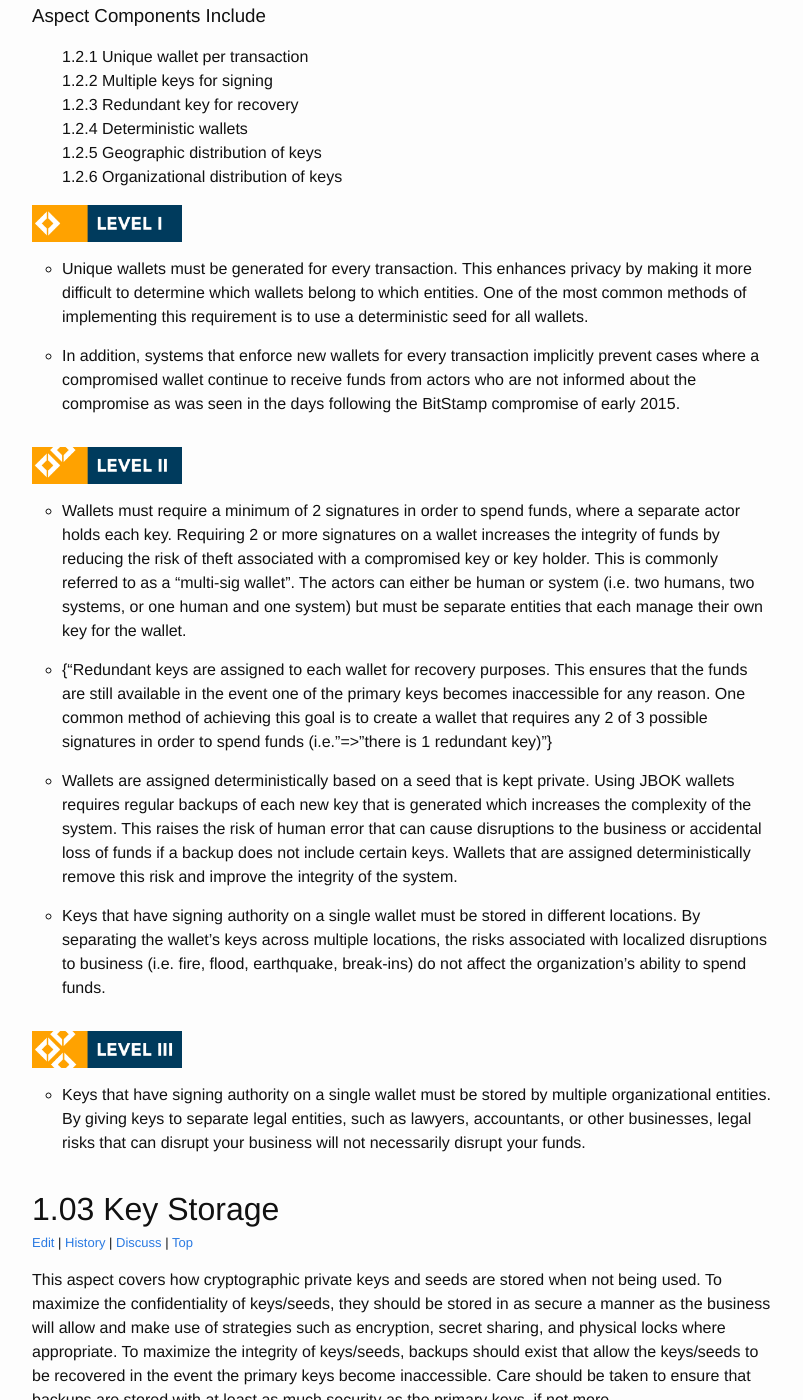
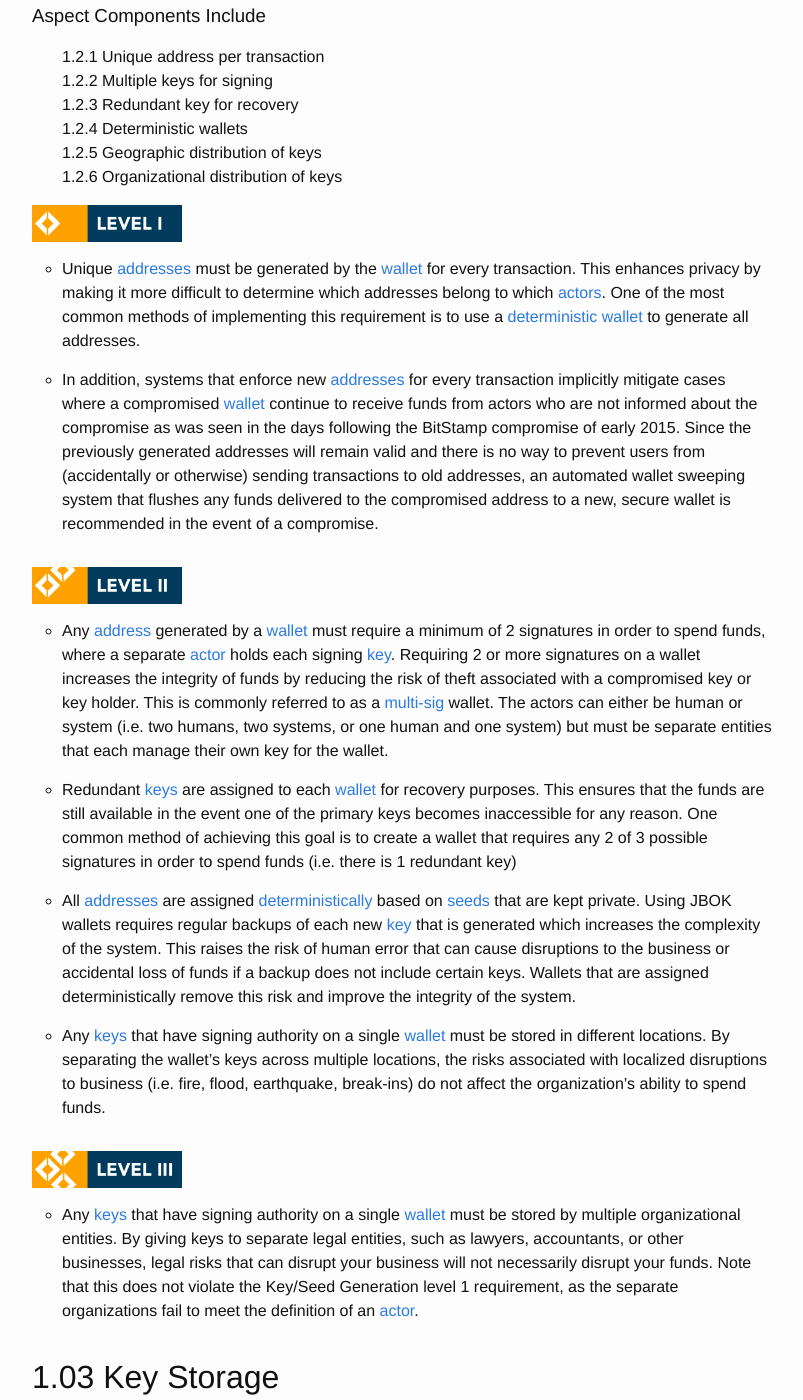
Before and after one commit to CryptoConsortium/CCSS, a Jekyll site: the page built from 1_aspects.html, in a window 1280 px wide and 1400 px high, scrolled down 2180 px. Shown: the whole window, without its empty margins (238-1041 px from the left). Built offline with Jekyll 4.4.1, drawn with Linux system fonts in a browser that asks for light colours; some of the changed text lies outside the part shown.

Commit message:
Added definition links and clarified the distinction between 'wallet' and 'address' in the wallet-generation section

```diff
--- a/_data/aspects/102-WalletCreation.yml
+++ b/_data/aspects/102-WalletCreation.yml
@@ -13,31 +13,31 @@ file: 102-WalletCreation
 category: Cryptographic Asset Management
 
 description: >
-  This aspect covers the creation of “wallets” or cryptocurrency accounts (addresses) that can receive cryptocurrencies. Wallets are created using key signing methodologies that can require a single key’s signature, multiple keys’ signatures, or a minimum number of signatures from many keys. Furthermore, wallets can be created individually (commonly referred to as JBOK wallets, or “Just a Bunch Of Keys”) or in a deterministic way that allows a set of addresses/key pairs to be created from a single master seed.
-  Security of wallet creation is derived from the integrity of the wallet in the face of various risks such as a lost/stolen/compromised key, and the confidentiality of the wallet that would make it difficult to associate a wallet with a particular actor.
+  This aspect covers the creation of [wallets](#wallet) or [addresses](#address) that can receive cryptocurrencies. Wallets are created using key signing methodologies that can require a single key’s signature, multiple keys' signatures, or a minimum number of signatures from many keys. Furthermore, wallets can be created individually (commonly referred to as JBOK wallets, or "Just a Bunch Of Keys") or in a deterministic way that allows a set of addresses/key pairs to be created from a single master seed.
+  Security of wallet creation is derived from the integrity of the wallet in the face of various risks such as a lost/stolen/compromised key, and the confidentiality of the wallet that would make it difficult to associate a wallet with a particular [actor](#actor).
 
 level_one:
-  - Unique wallets must be generated for every transaction. This enhances privacy by making it more difficult to determine which wallets belong to which entities. One of the most common methods of implementing this requirement is to use a deterministic seed for all wallets.
-  - In addition, systems that enforce new wallets for every transaction implicitly prevent cases where a compromised wallet continue to receive funds from actors who are not informed about the compromise as was seen in the days following the BitStamp compromise of early 2015.
+  - Unique [addresses](#address) must be generated by the [wallet](#wallet) for every transaction. This enhances privacy by making it more difficult to determine which addresses belong to which [actors](#actor). One of the most common methods of implementing this requirement is to use a [deterministic wallet](#hd-wallet) to generate all addresses.
+  - In addition, systems that enforce new [addresses](#address) for every transaction implicitly mitigate cases where a compromised [wallet](#wallet) continue to receive funds from actors who are not informed about the compromise as was seen in the days following the BitStamp compromise of early 2015. Since the previously generated addresses will remain valid and there is no way to prevent users from (accidentally or otherwise) sending transactions to old addresses, an automated wallet sweeping system that flushes any funds delivered to the compromised address to a new, secure wallet is recommended in the event of a compromise.
 
 level_two:
-  - Wallets must require a minimum of 2 signatures in order to spend funds, where a separate actor holds each key. Requiring 2 or more signatures on a wallet increases the integrity of funds by reducing the risk of theft associated with a compromised key or key holder. This is commonly referred to as a “multi-sig wallet”. The actors can either be human or system (i.e. two humans, two systems, or one human and one system) but must be separate entities that each manage their own key for the wallet.
-  - Redundant keys are assigned to each wallet for recovery purposes. This ensures that the funds are still available in the event one of the primary keys becomes inaccessible for any reason. One common method of achieving this goal is to create a wallet that requires any 2 of 3 possible signatures in order to spend funds (i.e.: there is 1 redundant key)
-  - Wallets are assigned deterministically based on a seed that is kept private. Using JBOK wallets requires regular backups of each new key that is generated which increases the complexity of the system. This raises the risk of human error that can cause disruptions to the business or accidental loss of funds if a backup does not include certain keys. Wallets that are assigned deterministically remove this risk and improve the integrity of the system.
-  - Keys that have signing authority on a single wallet must be stored in different locations. By separating the wallet’s keys across multiple locations, the risks associated with localized disruptions to business (i.e. fire, flood, earthquake, break-ins) do not affect the organization’s ability to spend funds.
+  - Any [address](#address) generated by a [wallet](#wallet) must require a minimum of 2 signatures in order to spend funds, where a separate [actor](#actor) holds each signing [key](#key). Requiring 2 or more signatures on a wallet increases the integrity of funds by reducing the risk of theft associated with a compromised key or key holder. This is commonly referred to as a [multi-sig](#multisig) wallet. The actors can either be human or system (i.e. two humans, two systems, or one human and one system) but must be separate entities that each manage their own key for the wallet.
+  - Redundant [keys](#key) are assigned to each [wallet](#wallet) for recovery purposes. This ensures that the funds are still available in the event one of the primary keys becomes inaccessible for any reason. One common method of achieving this goal is to create a wallet that requires any 2 of 3 possible signatures in order to spend funds (i.e. there is 1 redundant key)
+  - All [addresses](#addresses) are assigned [deterministically](#hd-wallet) based on [seeds](#seed) that are kept private. Using JBOK wallets requires regular backups of each new [key](#key) that is generated which increases the complexity of the system. This raises the risk of human error that can cause disruptions to the business or accidental loss of funds if a backup does not include certain keys. Wallets that are assigned deterministically remove this risk and improve the integrity of the system.
+  - Any [keys](#key) that have signing authority on a single [wallet](#wallet) must be stored in different locations. By separating the wallet's keys across multiple locations, the risks associated with localized disruptions to business (i.e. fire, flood, earthquake, break-ins) do not affect the organization's ability to spend funds.
 
 level_three:
-  - Keys that have signing authority on a single wallet must be stored by multiple organizational entities. By giving keys to separate legal entities, such as lawyers, accountants, or other businesses, legal risks that can disrupt your business will not necessarily disrupt your funds.
+  - Any [keys](#key) that have signing authority on a single [wallet](#wallet) must be stored by multiple organizational entities. By giving keys to separate legal entities, such as lawyers, accountants, or other businesses, legal risks that can disrupt your business will not necessarily disrupt your funds. Note that this does not violate the Key/Seed Generation level 1 requirement, as the separate organizations fail to meet the definition of an [actor](#actor).
 
 
 components:
   - component: &010201
     id: 1.2.1
-    title_short: Unique wallet per transaction
+    title_short: Unique address per transaction
     uncertified: Wallets/addresses are reused
-    level_one: Unique wallets/addresses are generated for every transaction
-    level_two: Unique wallets/addresses are generated for every transaction
-    level_three: Unique wallets/addresses are generated for every transaction
+    level_one: Unique addresses are generated for every transaction
+    level_two: Unique addresses are generated for every transaction
+    level_three: Unique addresses are generated for every transaction
   - component: &010202
     id: 1.2.2
     title_short: Multiple keys for signing
@@ -57,8 +57,8 @@ components:
     title_short: Deterministic wallets
     uncertified:
     level_one:
-    level_two: Wallets are assigned deterministically
-    level_three: Wallets are assigned deterministically
+    level_two: Addresses are assigned deterministically
+    level_three: Addresses are assigned deterministically
   - component: &010205
     id: 1.2.5
     title_short: Geographic distribution of keys
```
